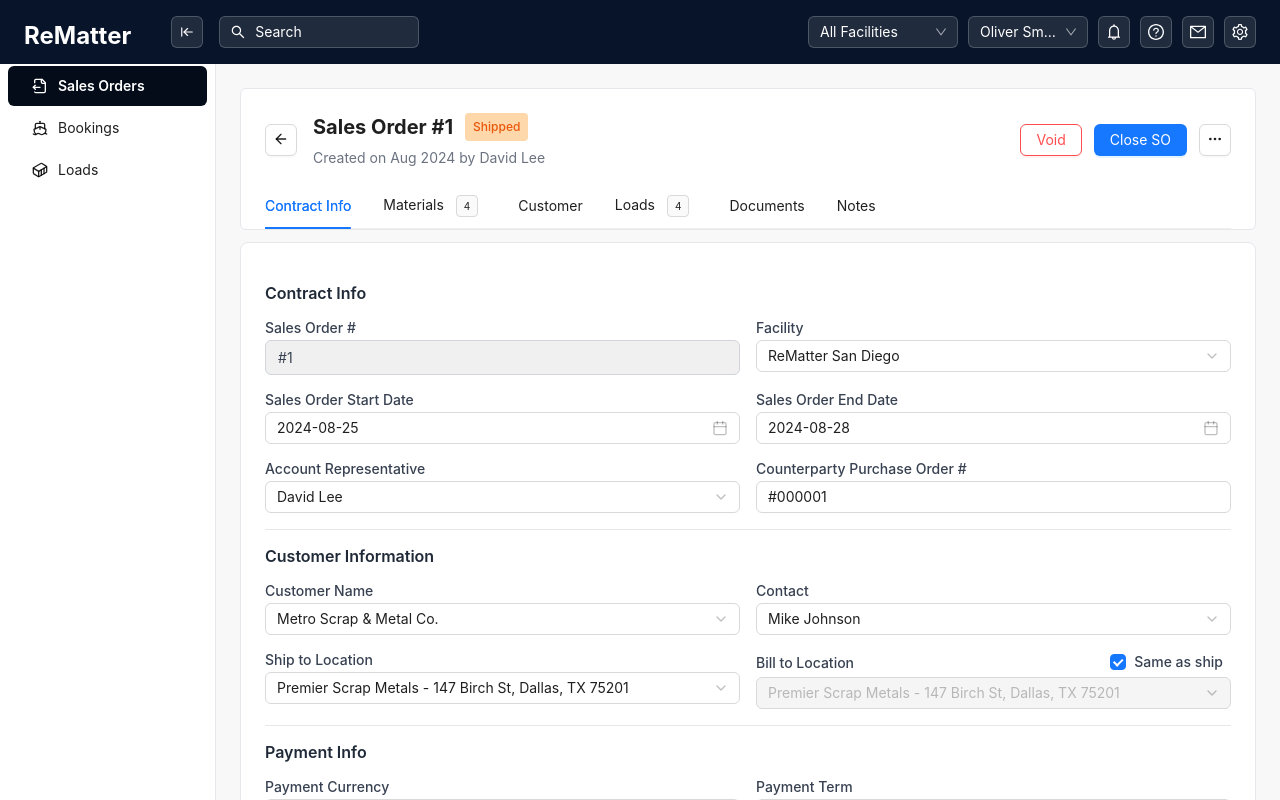
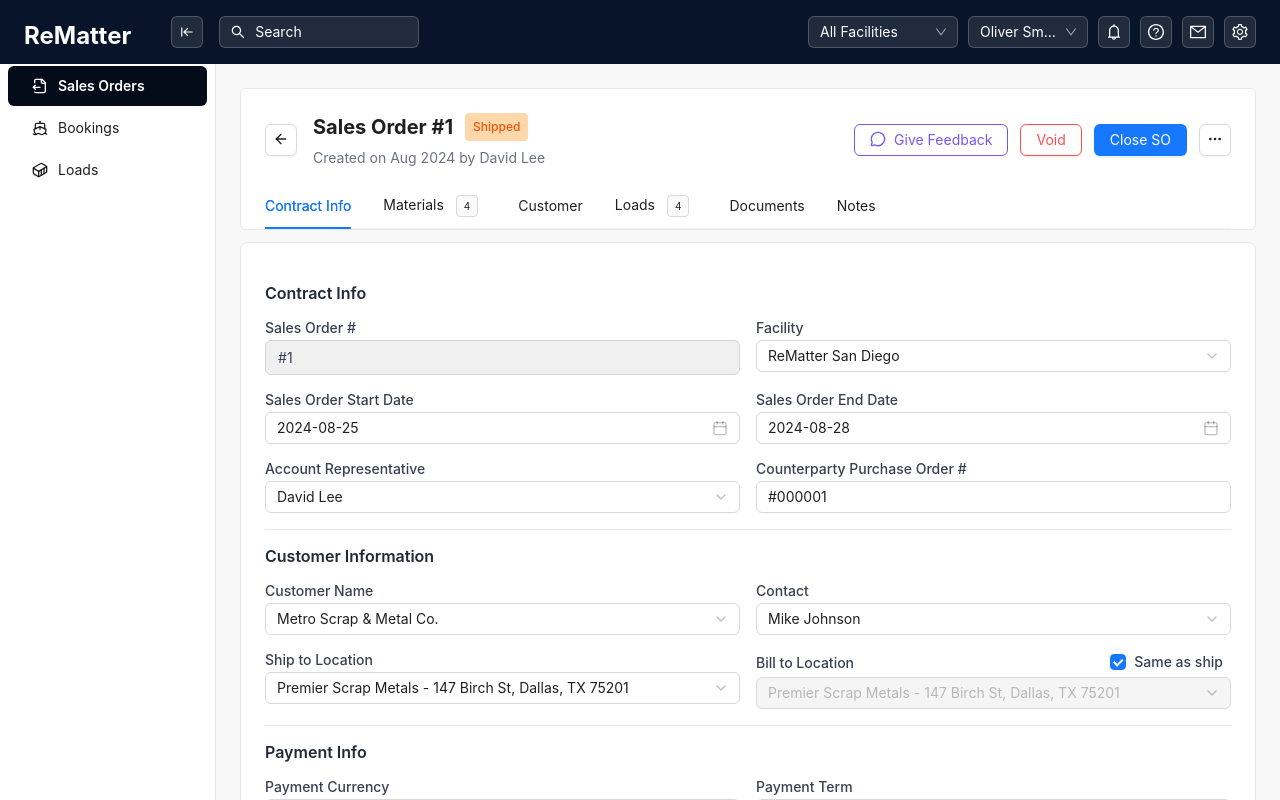
Before and after one commit to juliabelovarematter/SO_Load-workflow, a React (Vite) app: page /SO_Load-workflow/sales-order/1 in a window 1280 px wide. Shown: the top 800 px of the page. Built offline with nearby package versions, Linux system fonts and the light colour scheme.

Commit message:
Add Give Feedback button to Sales Order detail page - positioned left of Void button with custom styling

```diff
--- a/src/index.css
+++ b/src/index.css
@@ -284,3 +284,25 @@ body {
   margin-top: 0 !important;
   padding-top: 0 !important;
 }
+
+/* Give Feedback Button Styling */
+.give-feedback-button {
+  color: #7757F5 !important;
+  border-color: #7757F5 !important;
+}
+
+.give-feedback-button:hover {
+  color: #7757F5 !important;
+  border-color: #7757F5 !important;
+  background-color: rgba(119, 87, 245, 0.1) !important;
+}
+
+.give-feedback-button:focus {
+  color: #7757F5 !important;
+  border-color: #7757F5 !important;
+  box-shadow: 0 0 0 2px rgba(119, 87, 245, 0.2) !important;
+}
+
+.give-feedback-button .anticon {
+  color: #7757F5 !important;
+}
--- a/src/routes/sales-order-detail/index.tsx
+++ b/src/routes/sales-order-detail/index.tsx
@@ -1,6 +1,6 @@
 import { Button, Input, Select, DatePicker, Checkbox, Tag, Dropdown, Tabs, Table } from 'antd'
 import { useLocation, useRoute } from 'wouter'
-import { ArrowLeft, Calendar, ChevronDown, MoreHorizontal, Copy, Plus, Printer, Download, RotateCcw, CheckCircle, Trash2 } from 'lucide-react'
+import { ArrowLeft, Calendar, ChevronDown, MoreHorizontal, Copy, Plus, Printer, Download, RotateCcw, CheckCircle, Trash2, MessageCircle } from 'lucide-react'
 import { useState, useEffect } from 'react'
 import dayjs from 'dayjs'
 import { generateSOData } from '../../utils/mockData'
@@ -263,6 +263,15 @@ export const SalesOrderDetail = () => {
       case 'Draft':
         return {
           primaryActions: [
+            <Button
+              key="feedback"
+              type="default"
+              className="give-feedback-button"
+              icon={<MessageCircle size={16} />}
+              onClick={() => console.log('Give Feedback')}
+            >
+              Give Feedback
+            </Button>,
             <Button key="void" danger type="default" onClick={() => console.log('Void')}>
               Void
             </Button>
@@ -273,6 +282,15 @@ export const SalesOrderDetail = () => {
       case 'Open':
         return {
           primaryActions: [
+            <Button
+              key="feedback"
+              type="default"
+              className="give-feedback-button"
+              icon={<MessageCircle size={16} />}
+              onClick={() => console.log('Give Feedback')}
+            >
+              Give Feedback
+            </Button>,
             <Button key="void" danger type="default" onClick={() => console.log('Void')}>
               Void
             </Button>,
@@ -292,6 +310,15 @@ export const SalesOrderDetail = () => {
       case 'Shipped':
         return {
           primaryActions: [
+            <Button
+              key="feedback"
+              type="default"
+              className="give-feedback-button"
+              icon={<MessageCircle size={16} />}
+              onClick={() => console.log('Give Feedback')}
+            >
+              Give Feedback
+            </Button>,
             <Button key="void" danger type="default" onClick={() => console.log('Void')}>
               Void
             </Button>,
```
